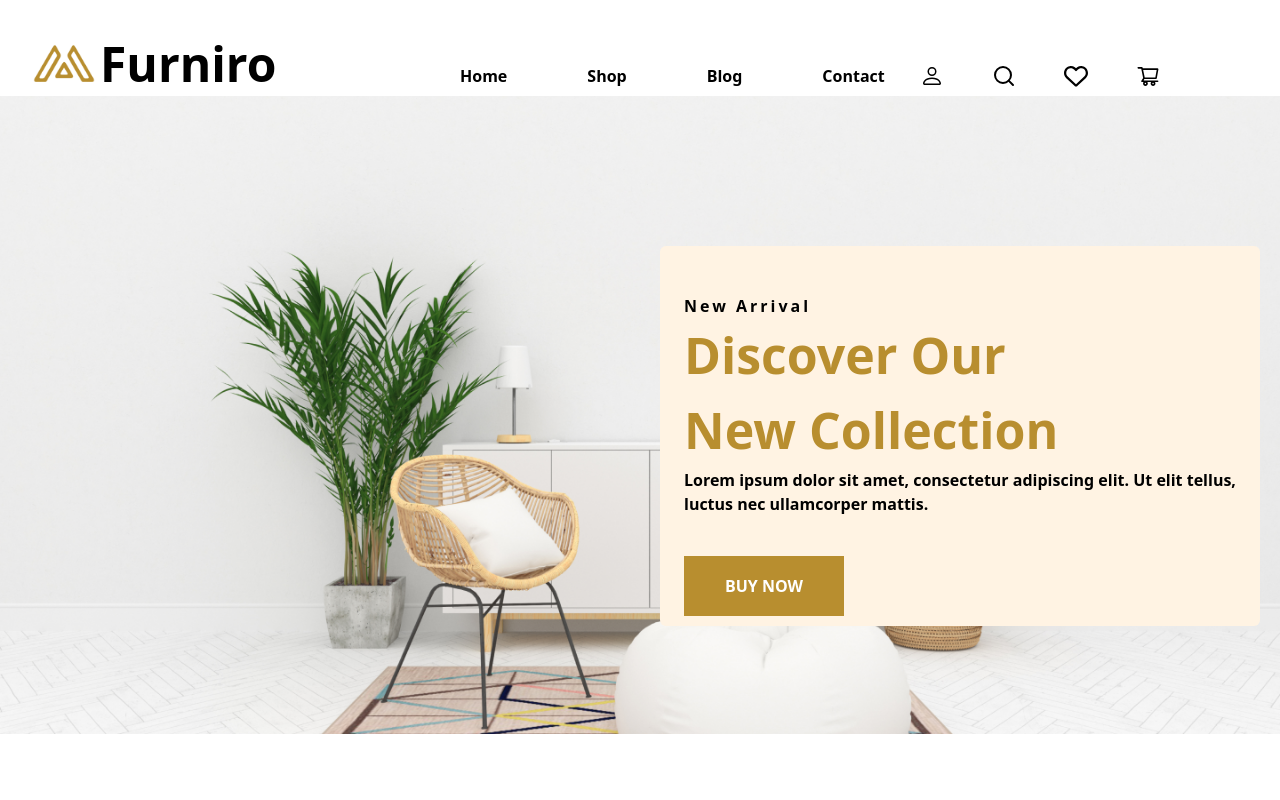
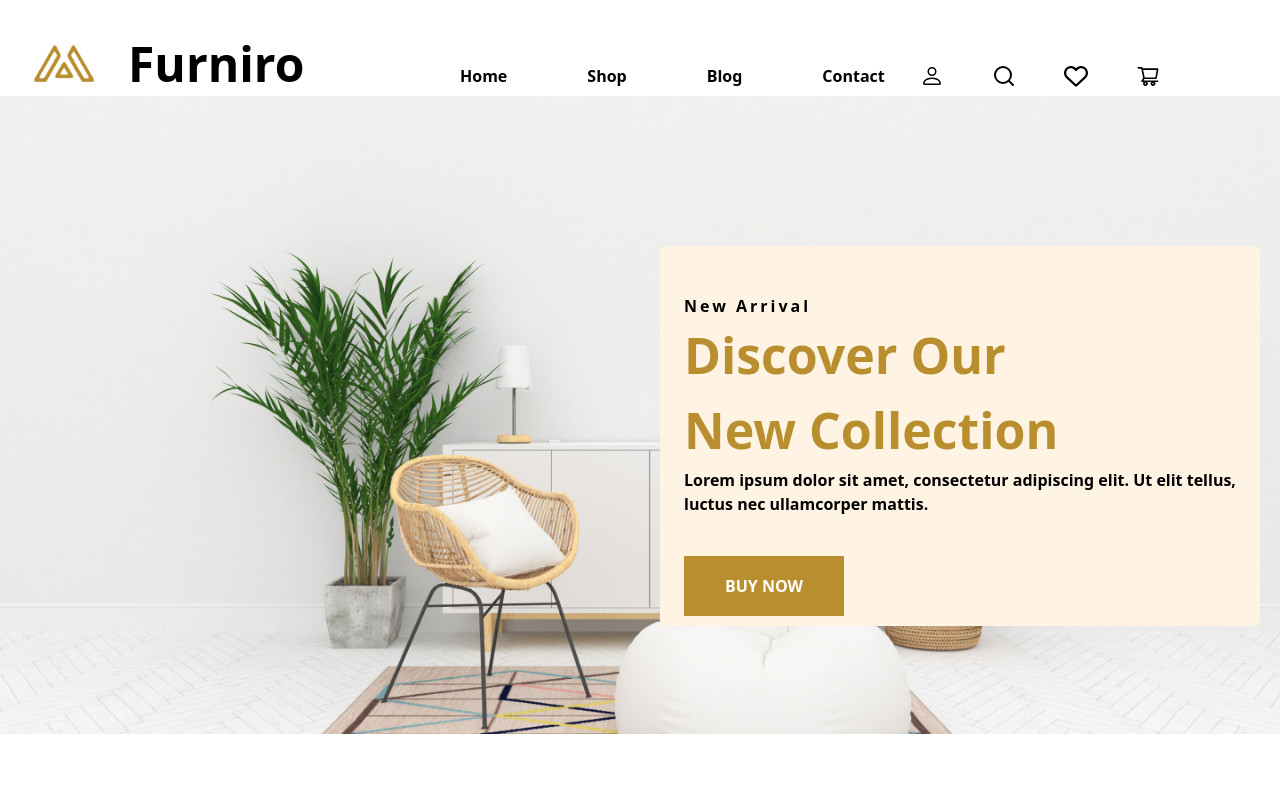
Before and after one commit to Ghazal010/Hackathon-Furniro, a Next.js app: page / in a window 1280 px wide. Shown: the top 800 px of the page. Built offline with nearby package versions, Linux system fonts and the light colour scheme.

Commit message:
use of link tag

```diff
--- a/src/app/contact/page.tsx
+++ b/src/app/contact/page.tsx
@@ -1,6 +1,6 @@
 "use client";
 
-import React, { useState } from 'react';
+import React from "react";
 import Footer from "@/components/Footer";
 import Header from "@/components/Header";
 import { FaGreaterThan } from "react-icons/fa";
@@ -10,17 +10,6 @@ import { FaHandHoldingHeart } from "react-icons/fa";
 import { BiSupport } from "react-icons/bi";
 
 export default function Contact() {
-    const [showCount, setShowCount] = useState(16);
-    const totalResults = 32;
-
-    const handleShowChange = (e: React.ChangeEvent<HTMLInputElement>) => {
-        setShowCount(Number(e.target.value));
-    };
-
-    const handleSortChange = (e: React.ChangeEvent<HTMLSelectElement>) => {
-        console.log("Sorting by:", e.target.value);
-    };
-
     const handleSubmit = (e: React.FormEvent) => {
         e.preventDefault();
         console.log("Form Submitted");
@@ -30,8 +19,8 @@ export default function Contact() {
         <div>
             <Header />
 
-            <div className='relative top-[100px] left-[690px]'>
-                <img src='/logo.png' className='w-16 h-16' />
+            <div className="relative top-[100px] left-[690px]">
+                <img src="/logo.png" className="w-16 h-16" />
             </div>
 
             <div className="relative flex items-center justify-center">
@@ -48,7 +37,6 @@ export default function Contact() {
             </div>
 
             <div className="max-w-6xl mx-auto px-6 py-12">
-
                 <div className="text-center mb-8">
                     <h1 className="text-3xl font-bold">Get In Touch With Us</h1>
                     <p className="text-gray-600 mt-2">
@@ -58,7 +46,6 @@ export default function Contact() {
                 </div>
 
                 <div className="grid grid-cols-1 md:grid-cols-2 gap-8">
-
                     <div className="space-y-6">
                         <div className="flex items-start space-x-4">
                             <span className="text-yellow-600 text-2xl">📍</span>
@@ -86,7 +73,6 @@ export default function Contact() {
                             </div>
                         </div>
                     </div>
-
 
                     <div>
                         <form onSubmit={handleSubmit} className="space-y-6">
@@ -151,7 +137,6 @@ export default function Contact() {
                 </div>
             </div>
 
-
             <div className="flex justify-between items-center bg-orange-200 px-10 py-6 mt-3">
                 <div className="flex items-center space-x-4">
                     <i className="text-2xl">
--- a/src/app/shop/page.tsx
+++ b/src/app/shop/page.tsx
@@ -12,7 +12,6 @@ import { SiTicktick } from "react-icons/si";
 import { FaHandHoldingHeart } from "react-icons/fa6";
 import { BiSupport } from "react-icons/bi";
 import Shop1 from '@/components/Shop1';
-import Products from '@/components/products';
 
 export default function Shop() {
     const [showCount, setShowCount] = useState(16);
@@ -88,6 +87,7 @@ export default function Shop() {
                     </div>
                 </div>
             </div>
+
             <div>
                 <Shop1 />
                 <Shop1 />
@@ -122,7 +122,6 @@ export default function Shop() {
                         Next
                     </button>
                 </div>
-
             </div>
 
             <div>
@@ -167,8 +166,8 @@ export default function Shop() {
                         </div>
                     </div>
                 </div>
+            </div>
 
-           </div>
             <div className='border-t-2 mt-3'>
                 <Footer />
             </div>
--- a/src/components/Header.tsx
+++ b/src/components/Header.tsx
@@ -2,28 +2,43 @@ import { BsPerson } from "react-icons/bs";
 import { FiSearch } from "react-icons/fi";
 import { FaRegHeart } from "react-icons/fa6";
 import { AiOutlineShoppingCart } from "react-icons/ai";
+import Image from "next/image";
+import Link from "next/link";
 
 const Header = () => {
     return (
         <div className="bg-white relative h-24 w-screen flex justify-center items-center">
-        <span>
-            <img src="/logo.png" className="w-24 absolute top-4 left-4"/>
-            <span className="font-sans font-extrabold font text-5xl absolute left-24 top-10 ml-1">Furniro</span>
+            <span className="absolute top-4 left-4 flex items-center">
+                <Image
+                    src="/logo.png"
+                    alt="Furniro Logo"
+                    width={96}
+                    height={96}
+                    priority
+                />
+                <span className="font-sans font-extrabold text-5xl ml-4">Furniro</span>
             </span>
             <span>
                 <nav className="hidden md:flex gap-x-20 text-black font-semibold absolute top-16 left-[460px]">
-        <a href="/" className="">Home</a>
-        <a href="/shop" className="">Shop</a>
-        <a href="/blog" className="">Blog</a>
-        <a href="/contact" className="">Contact</a>
+                    <Link href="/" passHref>
+                        Home
+                    </Link>
+                    <Link href="./shop" passHref>
+                        Shop
+                    </Link>
+                    <Link href="./blog">
+                        Blog
+                    </Link>
+                    <Link href="./contact" passHref>
+                        Contact
+                    </Link>
                 </nav>
             </span>
             <span className="flex absolute right-[120px] text-2xl top-16 gap-x-12">
-      <BsPerson className=""/>
+                <BsPerson />
                 <FiSearch />
                 <FaRegHeart />
                 <AiOutlineShoppingCart />
-
             </span>
         </div>
     );
```
Lines whose indentation alone changed are shown as unchanged.
